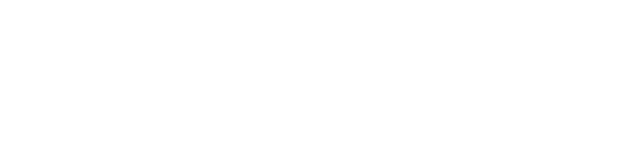
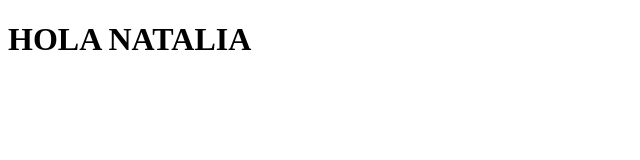
Before and after one commit to Marielk/practica-forkear-3, a plain HTML site: page index.html in a window 1280 px wide. Shown: the whole page, without its empty margins (0-640 px from the left). Drawn offline with Linux system fonts and the light colour scheme.

Commit message:
añadiendo titulo 1

```diff
--- a/index.html
+++ b/index.html
@@ -7,6 +7,6 @@
     <title>Document</title>
 </head>
 <body>
-
+    <h1>HOLA NATALIA</h1>
 </body>
 </html>
```
